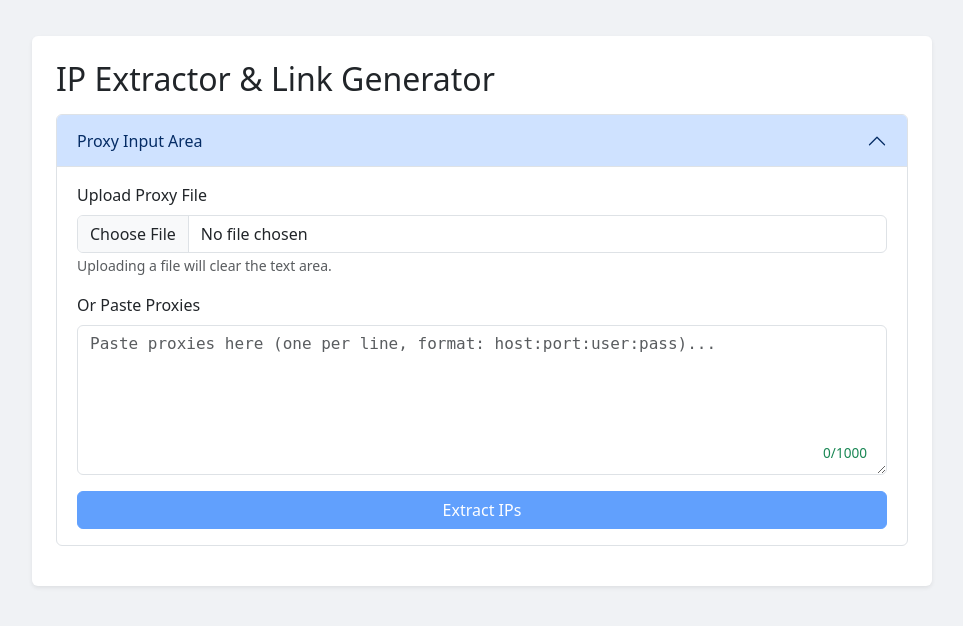
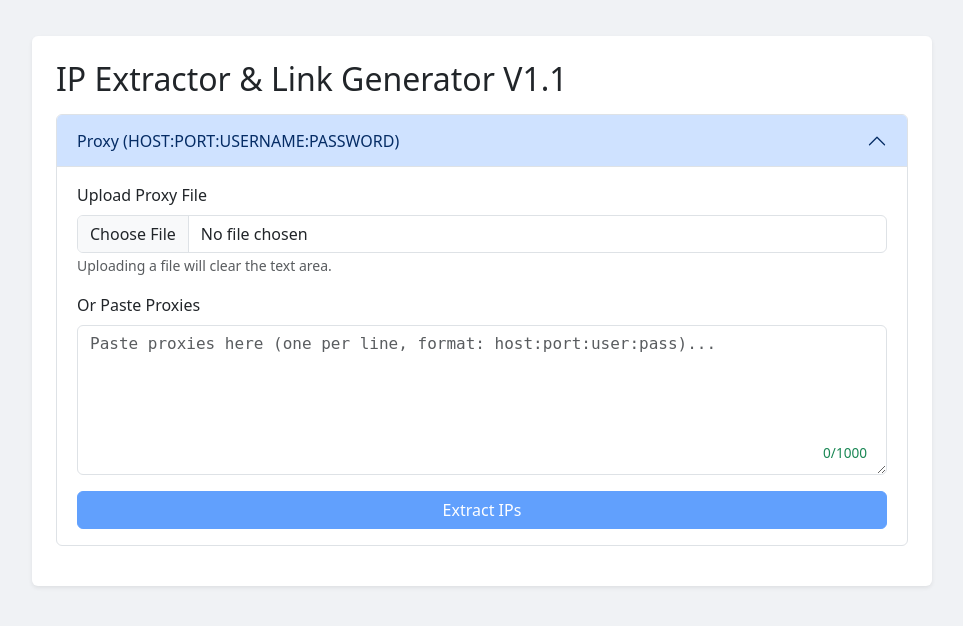
Before and after one commit to elishakip1/checker, a Flask app: page / in a window 1280 px wide. Shown: the top 626 px of the page, without its empty margins (158-1121 px from the left). Run offline with Flask 3, Linux system fonts and the light colour scheme.

Commit message:
Update index.html

```diff
--- a/templates/index.html
+++ b/templates/index.html
@@ -3,7 +3,7 @@
 <head>
     <meta charset="UTF-8">
     <meta name="viewport" content="width=device-width, initial-scale=1.0">
-    <title>IP Extractor & Link Generator</title>
+    <title>IP Extractor & Link Generator V1.1</title>
     <link href="https://cdn.jsdelivr.net/npm/bootstrap@5.3.3/dist/css/bootstrap.min.css" rel="stylesheet">
     <link rel="stylesheet" href="https://cdnjs.cloudflare.com/ajax/libs/font-awesome/6.0.0-beta3/css/all.min.css">
     <style>
@@ -44,7 +44,7 @@
 </head>
 <body>
     <div class="container bg-white p-4 rounded shadow-sm">
-        <h2 class="mb-3">IP Extractor & Link Generator</h2>
+        <h2 class="mb-3">IP Extractor & Link Generator V1.1</h2>
 
         {% if message %}
         <div class="alert alert-info">{{ message }}</div>
@@ -54,7 +54,7 @@
             <div class="accordion-item">
                 <h2 class="accordion-header" id="headingOne">
                     <button class="accordion-button {% if results %}collapsed{% endif %}" type="button" data-bs-toggle="collapse" data-bs-target="#collapseOne" aria-expanded="{{ 'false' if results else 'true' }}" aria-controls="collapseOne">
-                        Proxy Input Area
+                        Proxy (HOST:PORT:USERNAME:PASSWORD)
                     </button>
                 </h2>
                 <div id="collapseOne" class="accordion-collapse collapse {% if not results %}show{% endif %}" aria-labelledby="headingOne" data-bs-parent="#proxyInputAccordion">
```
